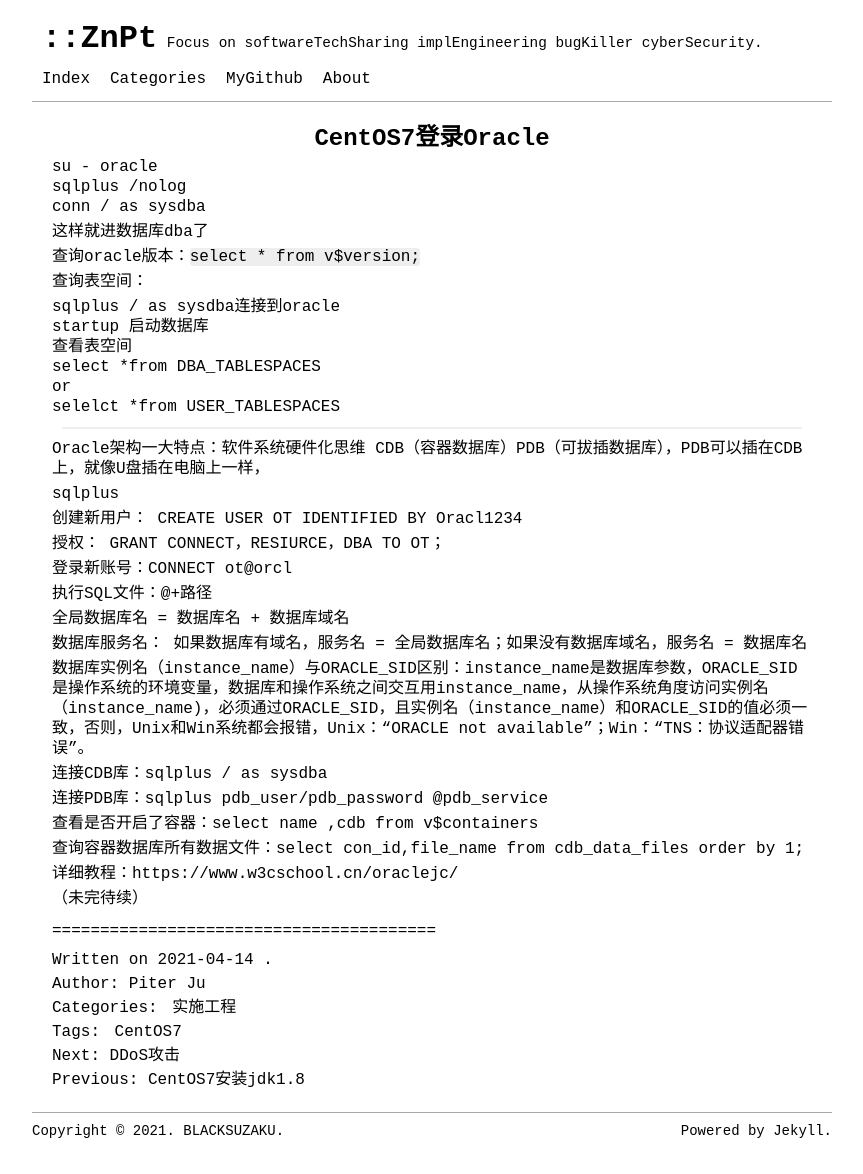
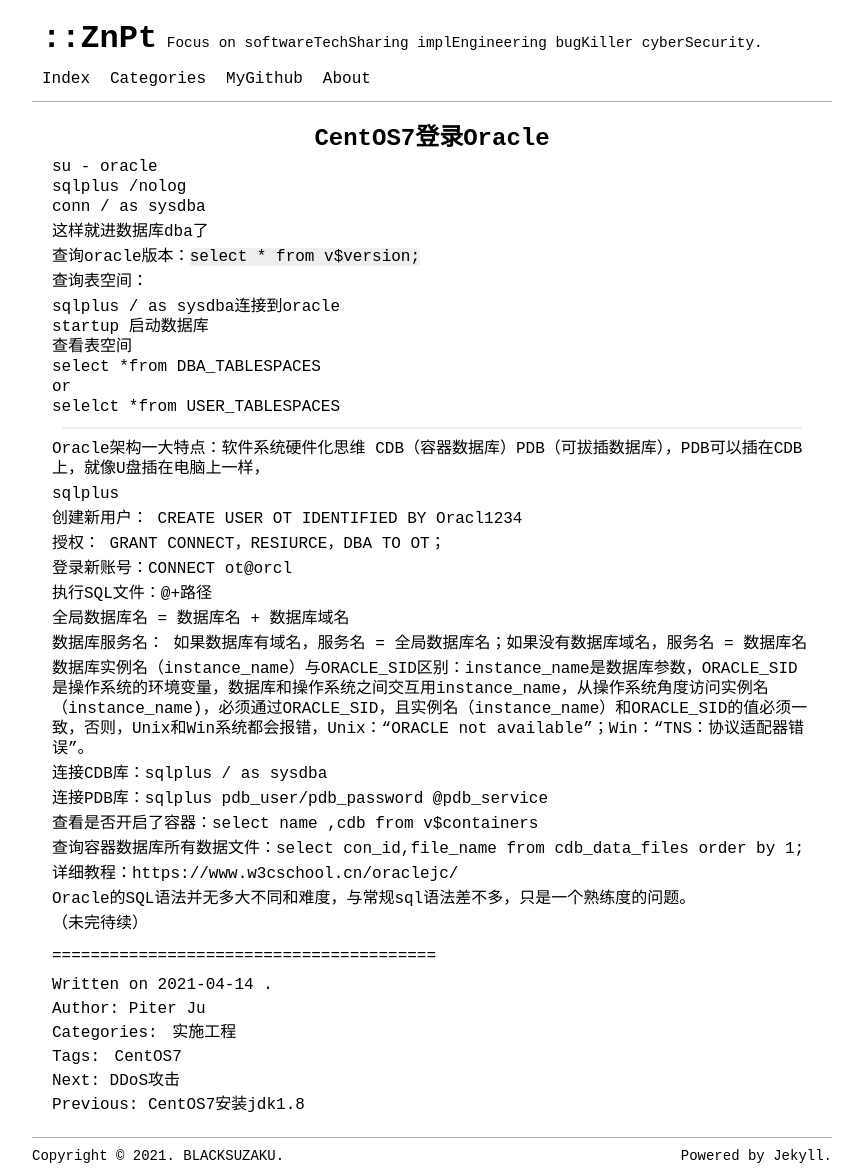
Before and after one commit to 2hux1nb0/2hux1nb0.github.io, a Jekyll site: the page built from _posts/2021-04-14-centos登录oracle.md, in a window 1280 px wide. Shown: the whole page, without its empty margins (208-1071 px from the left). Built offline with Jekyll 4.4.1, drawn with Linux system fonts in a browser that asks for light colours; before the commit the page ends 1149 px from its top, so only the background shows below that.

Commit message:
Update 2021-04-14-centos登录oracle.md

```diff
--- a/_posts/2021-04-14-centos登录oracle.md
+++ b/_posts/2021-04-14-centos登录oracle.md
@@ -56,4 +56,6 @@ sqlplus
 
 详细教程：<https://www.w3cschool.cn/oraclejc/>
 
+Oracle的SQL语法并无多大不同和难度，与常规sql语法差不多，只是一个熟练度的问题。
+
 （未完待续）
```
